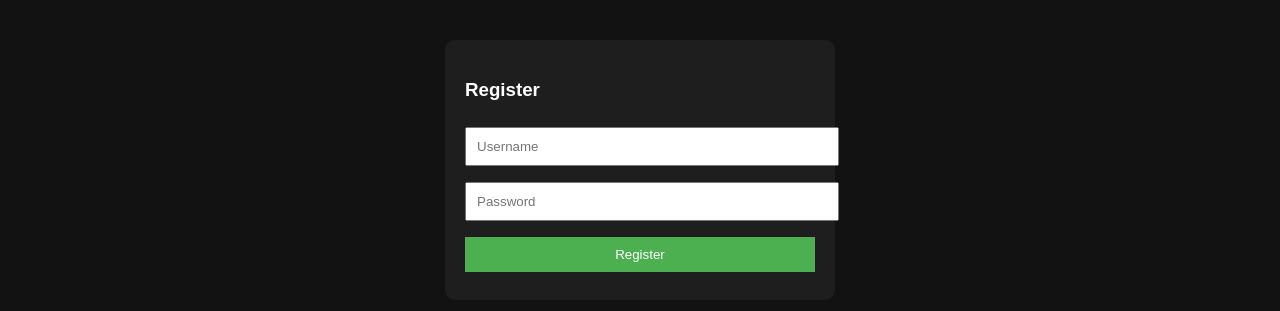
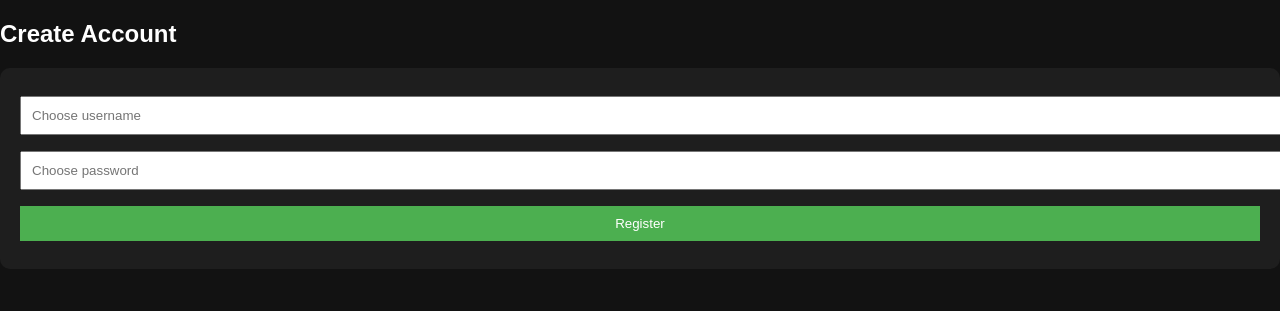
Before and after one commit to manojar346-hue/Clothes-, a Flask app: page /register in a window 1280 px wide. Shown: the part 122-433 px from the top of the page. Run offline with Flask 3, Linux system fonts and the light colour scheme.

Commit message:
Update register.html

```diff
--- a/templates/register.html
+++ b/templates/register.html
@@ -1,15 +1,19 @@
 {% extends "base.html" %}
 {% block content %}
 
-<div class="box">
-    <h3>Register</h3>
+<h2>Create Account</h2>
 
-    <form method="POST">
-        <input name="username" placeholder="Username" required>
-        <input name="password" type="password" placeholder="Password" required>
-        <button>Register</button>
-    </form>
+<form method="POST" class="card">
 
-</div>
+    <input type="text" name="username" placeholder="Choose username" required>
+
+    <input type="password" name="password" placeholder="Choose password" required>
+
+    {% if message %}
+    <p class="error">{{ message }}</p>
+    {% endif %}
+
+    <button type="submit">Register</button>
+</form>
 
 {% endblock %}
```
